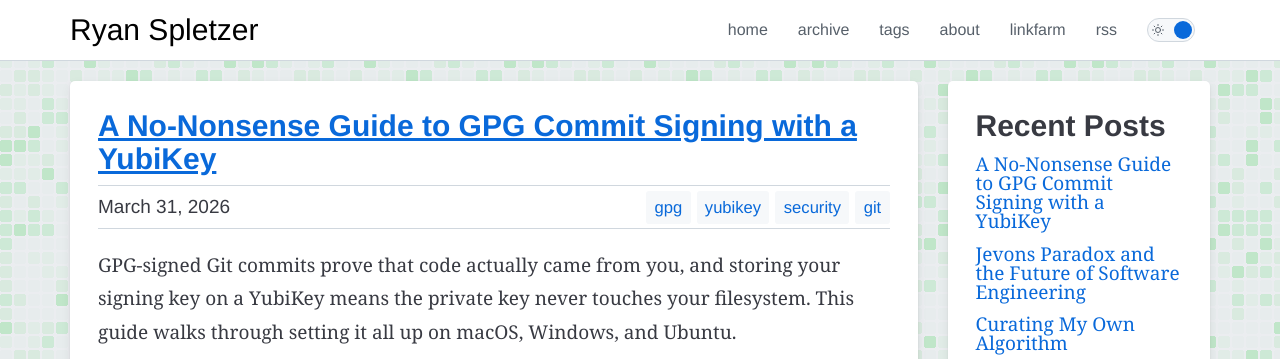
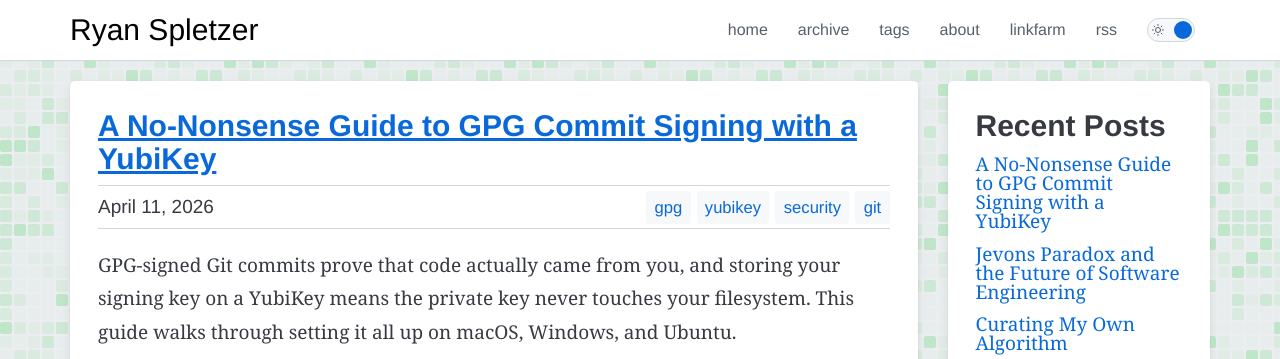
Before and after one commit to ryanspletzer/ryanspletzer.github.io, a Jekyll site: the page built from index.html, in a window 1280 px wide and 900 px high. Shown: the top 359 px of the window. Built offline with Jekyll 4.4.1, drawn with Linux system fonts in a browser that asks for light colours.

Commit message:
Move post date to 2026-04-11
Co-Authored-By: Claude Opus 4.6 (1M context) <noreply@anthropic.com>

```diff
--- a/_posts/2026-03-31-a-no-nonsense-guide-to-gpg-commit-signing-with-a-yubikey.md
+++ b/_posts/2026-04-11-a-no-nonsense-guide-to-gpg-commit-signing-with-a-yubikey.md
@@ -1,7 +1,7 @@
 ---
 layout: post
 title: A No-Nonsense Guide to GPG Commit Signing with a YubiKey
-date: 2026-03-31 00:00:00
+date: 2026-04-11 00:00:00
 description: >
   GPG-signed Git commits prove that code actually came from you,
   and storing your signing key on a YubiKey means the private key
```
